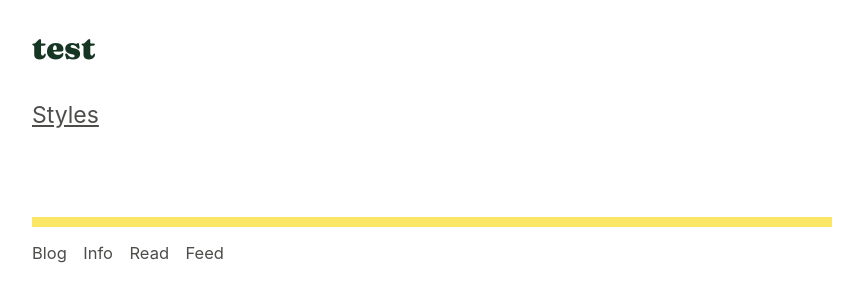
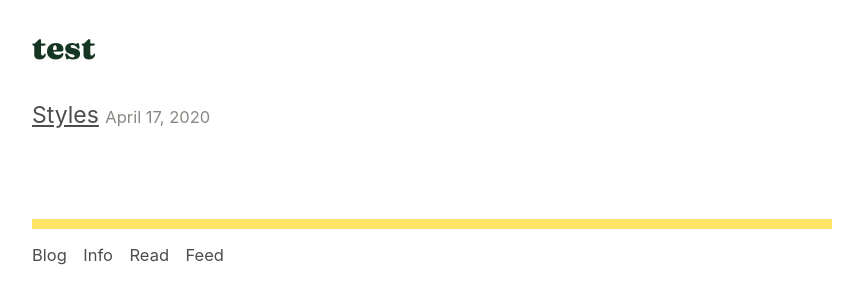
Before and after one commit to ajpwalser/ajpwalser.github.io, a Jekyll site: the page built from categories.html, in a window 1280 px wide. Shown: the part 333-637 px from the top of the page, without its empty margins (208-1071 px from the left). Built offline with Jekyll 4.4.1, drawn with Linux system fonts in a browser that asks for light colours; some web fonts are replaced.

Commit message:
Update categories.html

```diff
--- a/categories.html
+++ b/categories.html
@@ -16,11 +16,10 @@ description: Posts organized by category
    <h3 class="tags" id="{{ this_word | cgi_escape }}">{{ this_word }}</h3>
    <ul class="headline">
       {% for post in site.categories[this_word] %}{% if post.title != null %}
-      <li>
+      <li style="align-items:center;display:flex;flex-wrap:wrap;justify-content:space-between;margin-bottom:10px;font-family: 'Inter', sans-serif;">
          <article class="summary" itemscope itemtype="https://schema.org/BlogPosting">
-            <p>
-               <a href="{{ site.baseurl }}{{ post.url }}">{{post.title}}</a>
-            </p>
+            <a href="{{ site.baseurl }}{{ post.url }}">{{ post.title }}</a>
+            <span><time datetime="{{ post.date | date_to_xmlschema }}" itemprop="datePublished">{{ post.date | date: "%B %-d, %Y" }}</time></span>
          </article>
          {% endif %}{% endfor %}
       </li>
```
